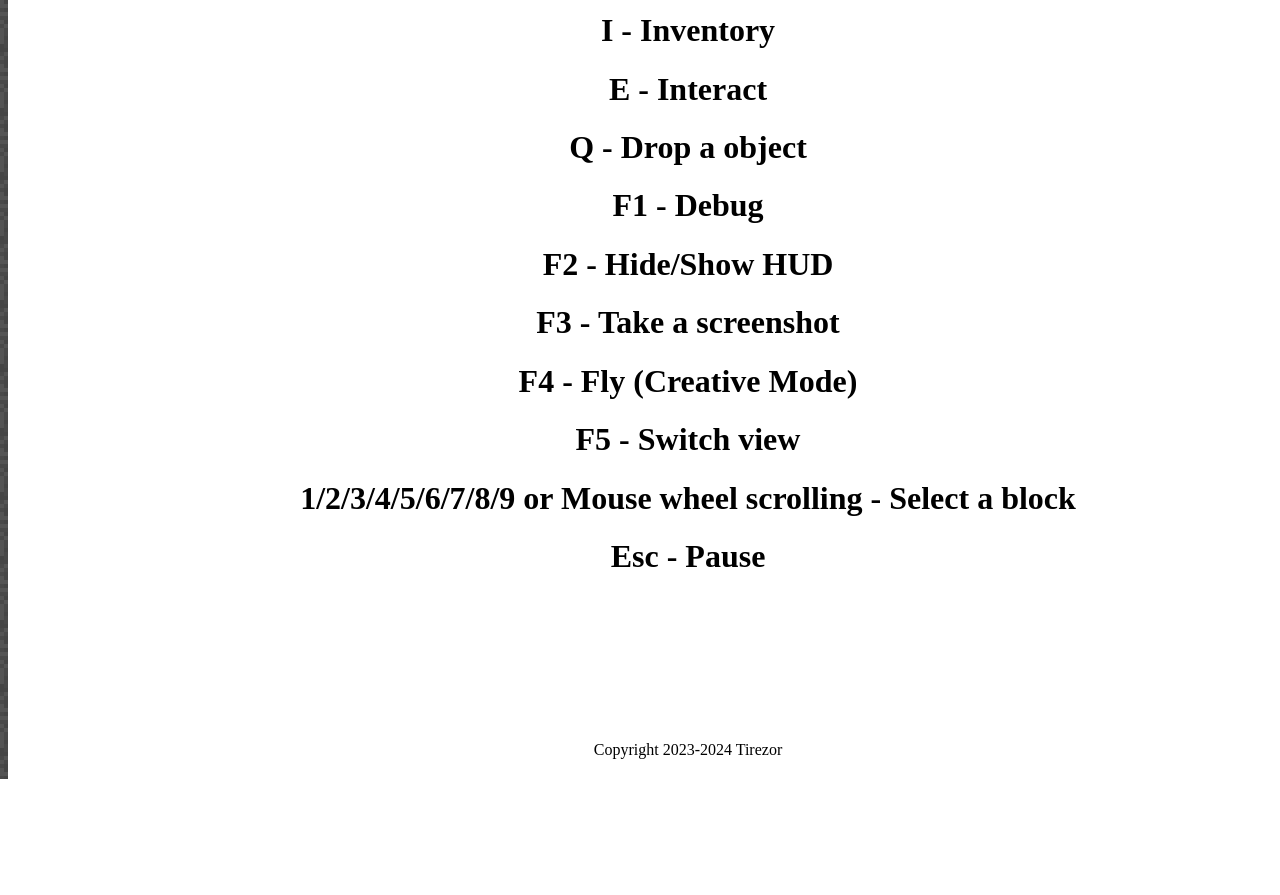
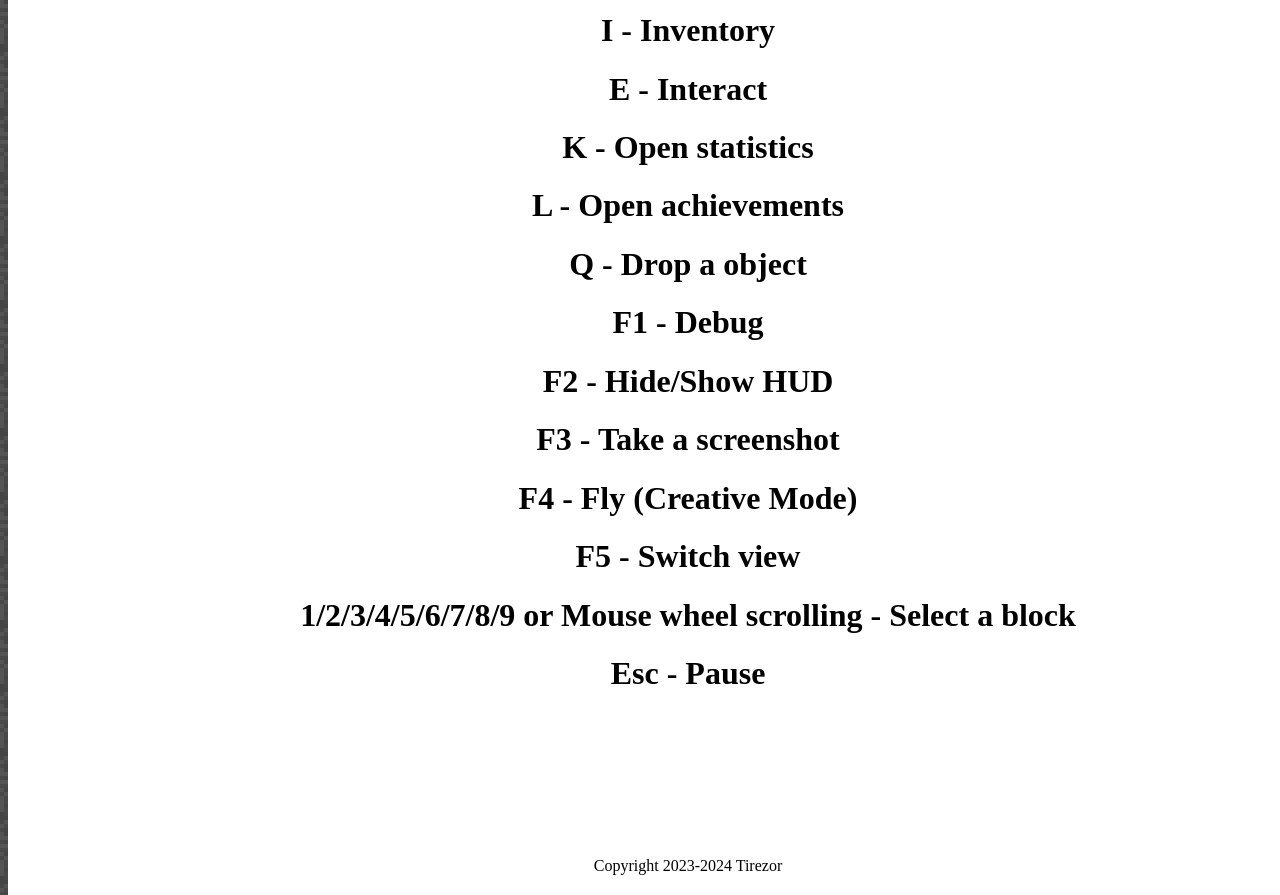
Before and after one commit to Tirezor/MineCreate-Wiki---Website, a plain HTML site: page input.html in a window 1280 px wide. Shown: the part 1000-1895 px from the top of the page. Before the commit the page ends 1779 px from the top, so only its background shows below. Drawn offline with Linux system fonts and the light colour scheme.

Commit message:
Update input.html

```diff
--- a/input.html
+++ b/input.html
@@ -50,6 +50,8 @@
                 <h1>F  -  Change fog</h1>
                 <h1>I  -  Inventory</h1>
                 <h1>E  -  Interact</h1>
+                <h1>K  -  Open statistics</h1>
+                <h1>L  -  Open achievements</h1>
                 <h1>Q  -  Drop a object</h1>
                 <h1>F1  -  Debug</h1>
                 <h1>F2  -  Hide/Show HUD</h1>
```
